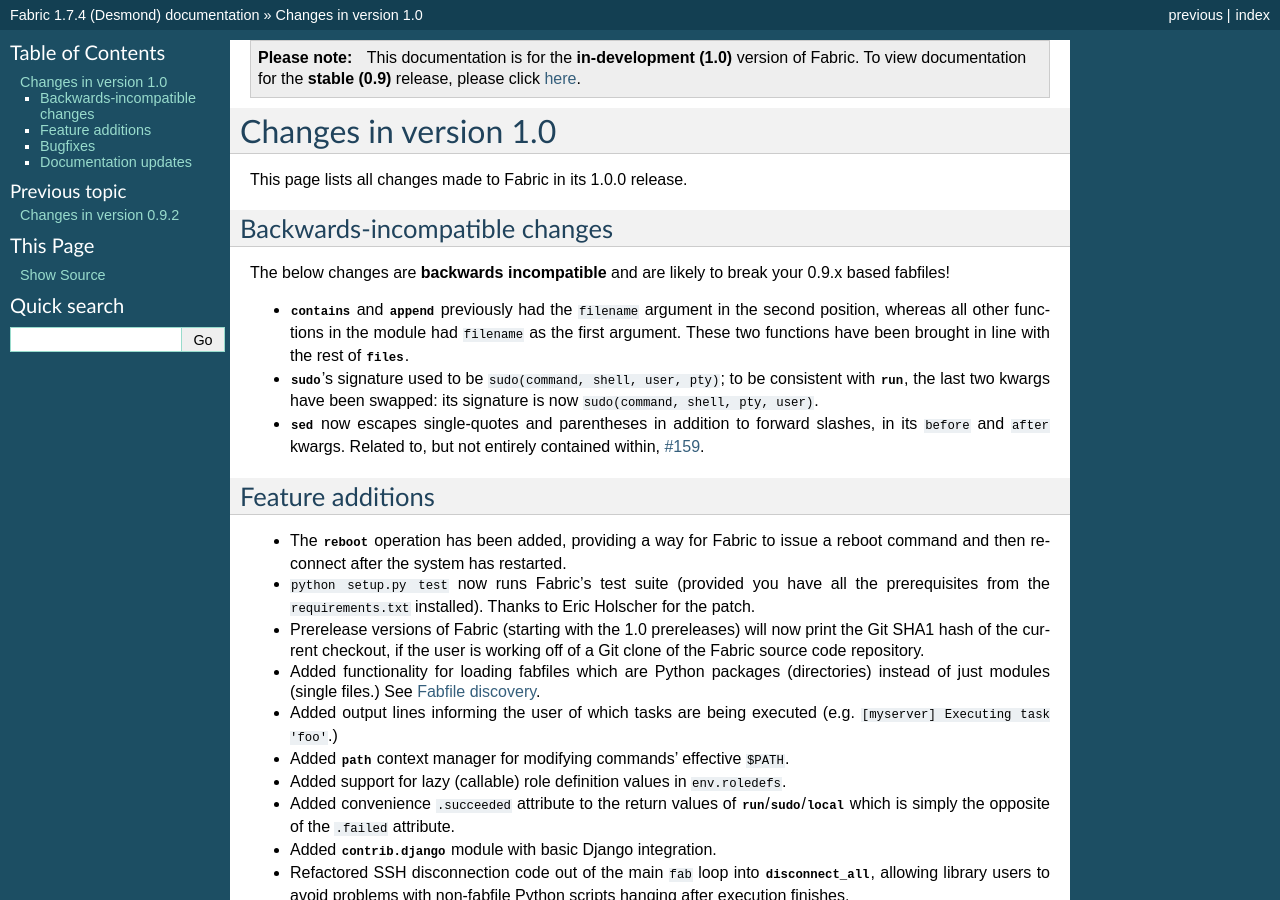
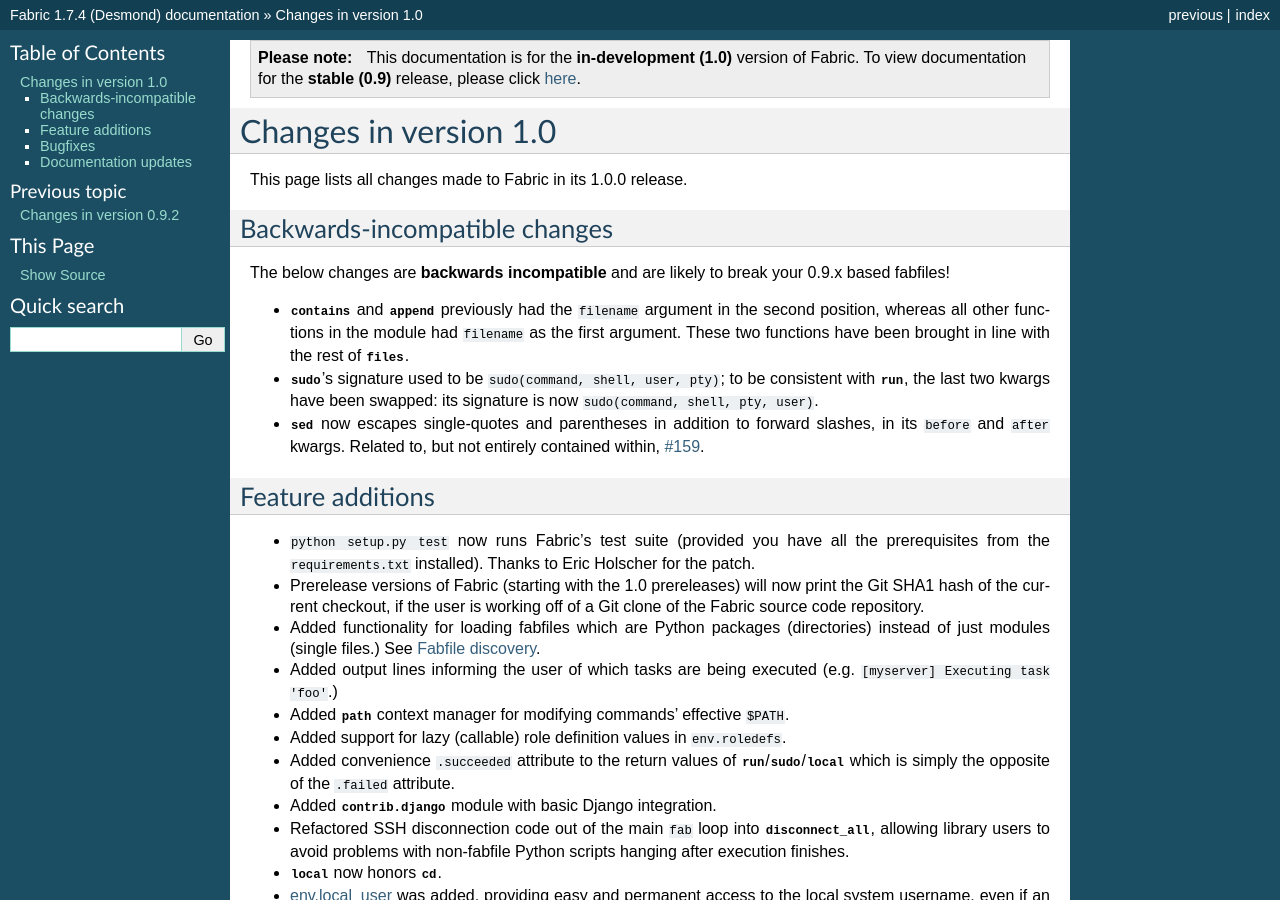
Before and after one commit to fabric/fabric, a Sphinx documentation site: the page built from docs/changes/1.0.rst, in a window 1280 px wide and 900 px high. Built offline with Sphinx 7.4.7, drawn with Linux system fonts in a browser that asks for light colours.

Commit message:
Remove reboot() from 1.0 changelog

```diff
--- a/docs/changes/1.0.rst
+++ b/docs/changes/1.0.rst
@@ -26,9 +26,6 @@
 Feature additions
 =================
 
-* The `~fabric.operations.reboot` operation has been added, providing a way for
-  Fabric to issue a reboot command and then reconnect after the system has
-  restarted.
 * ``python setup.py test`` now runs Fabric's test suite (provided you have all
   the prerequisites from the ``requirements.txt`` installed). Thanks to Eric
   Holscher for the patch.
```
